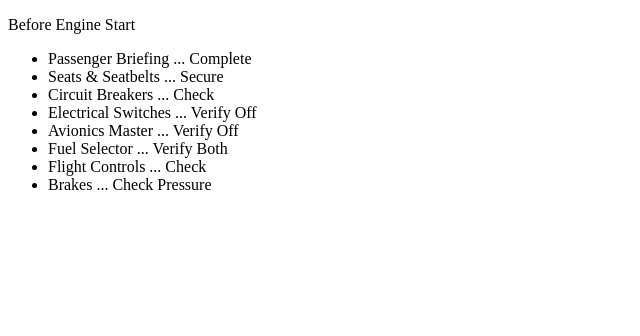
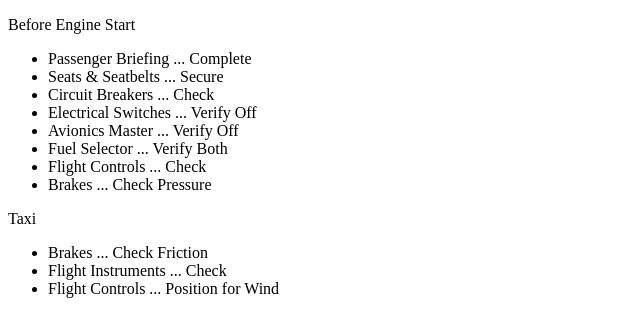
Before and after one commit to freerobby/aviation-checklist, a Vue app: page / in a window 1280 px wide. Shown: the top 336 px of the page, without its empty margins (0-640 px from the left). Built offline with nearby package versions, Linux system fonts and the light colour scheme.

Commit message:
Implement sets of checklists.

```diff
--- a/src/App.vue
+++ b/src/App.vue
@@ -1,23 +1,23 @@
 <template>
   <div id="app-7">
-    <checklist
-        v-bind:title="beforeEngineStartChecklist.title"
-        v-bind:items="beforeEngineStartChecklist.items"
-    ></checklist>
+    <checklist-set
+        v-bind:checklists="checklistSet"
+    ></checklist-set>
   </div>
 </template>
 
 <script>
-import Checklist from './components/Checklist.vue'
+import ChecklistSet from './components/ChecklistSet.vue'
 
 export default {
   name: 'App',
   components: {
-    Checklist
+    ChecklistSet
   },
   data: function() {
     return {
-      beforeEngineStartChecklist: {
+      checklistSet: [
+          {
             title: 'Before Engine Start',
             items: [
               { id: 0, subject: 'Passenger Briefing', operation: 'Complete' },
@@ -29,7 +29,16 @@ export default {
               { id: 6, subject: 'Flight Controls', operation: 'Check'},
               { id: 7, subject: 'Brakes', operation: 'Check Pressure'}
             ]
+          },
+        {
+          title: 'Taxi',
+          items: [
+            {id: 0, subject: 'Brakes', operation: 'Check Friction'},
+            {id: 1, subject: 'Flight Instruments', operation: 'Check'},
+            {id: 2, subject: 'Flight Controls', operation: 'Position for Wind'}
+          ]
         }
+      ]
     }
   }
 }
--- /dev/null
+++ b/src/components/ChecklistSet.vue
@@ -0,0 +1,18 @@
+<template>
+  <div>
+    <checklist v-for="checklist in checklists" v-bind:title="checklist.title" v-bind:items="checklist.items" v-bind:key="checklist.id"></checklist>
+  </div>
+</template>
+
+<script>
+import Checklist from "./Checklist.vue"
+export default {
+  name: "ChecklistSet",
+  components: {Checklist},
+  props: ["checklists"]
+}
+</script>
+
+<style scoped>
+
+</style>
```
Lines whose indentation alone changed are shown as unchanged.
